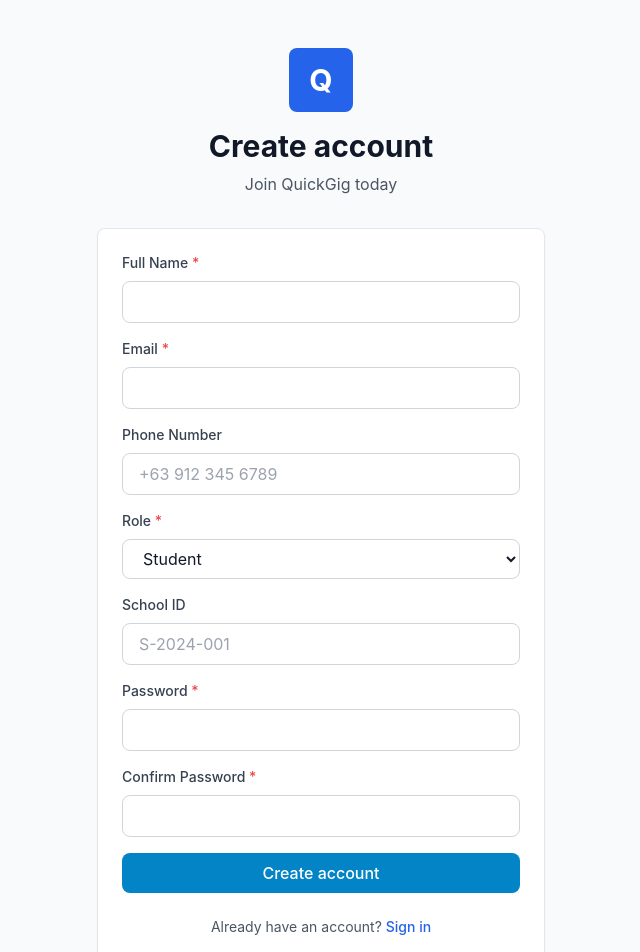
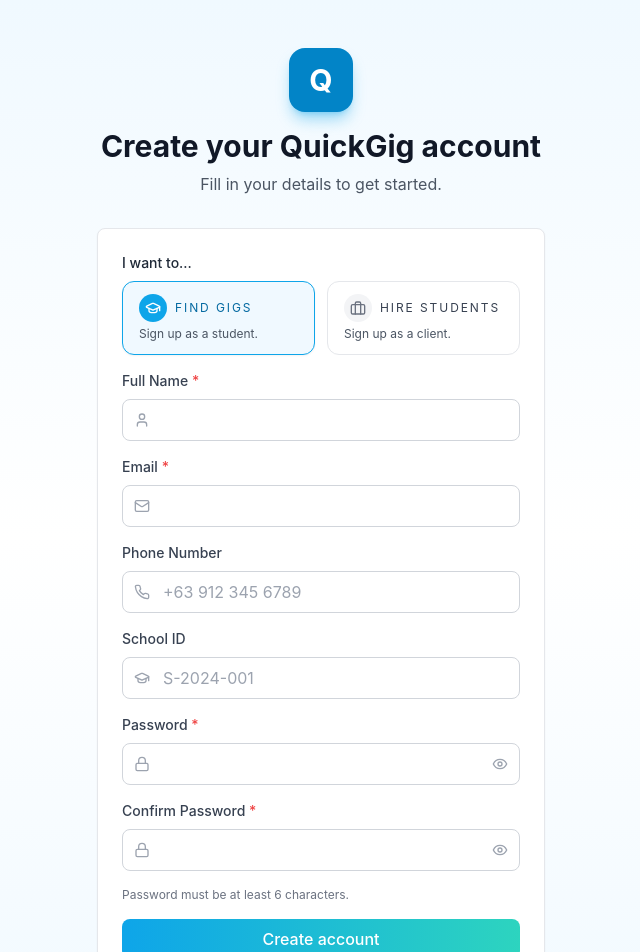
Before and after one commit to Style98k/Capstone, a React (Vite) app in the folder frontend/: page /register in a window 1280 px wide. Shown: the top 952 px of the page, without its empty margins (319-959 px from the left). Built offline with nearby package versions, Linux system fonts and the light colour scheme.

Commit message:
new login and reg

```diff
--- a/frontend/src/components/UI/Input.jsx
+++ b/frontend/src/components/UI/Input.jsx
@@ -7,8 +7,13 @@
   error,
   className = '',
   required = false,
+  leftIcon: LeftIcon,
+  rightElement,
   ...props
 }) {
+  const hasLeftIcon = Boolean(LeftIcon)
+  const hasRightElement = Boolean(rightElement)
+
   return (
     <div className="mb-4">
       {label && (
@@ -16,15 +21,29 @@
           {label} {required && <span className="text-red-500">*</span>}
         </label>
       )}
+      <div className="relative">
+        {LeftIcon && (
+          <div className="pointer-events-none absolute inset-y-0 left-0 pl-3 flex items-center text-gray-400">
+            <LeftIcon className="w-4 h-4" />
+          </div>
+        )}
         <input
           type={type}
           placeholder={placeholder}
           value={value}
           onChange={onChange}
-        className={`input ${error ? 'border-red-500 focus:ring-red-500' : ''} ${className}`}
+          className={`input ${error ? 'border-red-500 focus:ring-red-500' : ''} ${
+            hasLeftIcon ? 'pl-10' : ''
+          } ${hasRightElement ? 'pr-10' : ''} ${className}`}
           required={required}
           {...props}
         />
+        {rightElement && (
+          <div className="absolute inset-y-0 right-0 pr-3 flex items-center">
+            {rightElement}
+          </div>
+        )}
+      </div>
       {error && <p className="mt-1 text-sm text-red-500">{error}</p>}
     </div>
   )
--- a/frontend/src/pages/auth/Login.jsx
+++ b/frontend/src/pages/auth/Login.jsx
@@ -1,5 +1,7 @@
 import { useState } from 'react'
 import { Link, useNavigate } from 'react-router-dom'
+import { motion } from 'framer-motion'
+import { Mail, Lock, Eye, EyeOff } from 'lucide-react'
 import { useAuth } from '../../hooks/useLocalAuth'
 import Button from '../../components/UI/Button'
 import Input from '../../components/UI/Input'
@@ -10,6 +12,7 @@
   const [password, setPassword] = useState('')
   const [error, setError] = useState('')
   const [loading, setLoading] = useState(false)
+  const [showPassword, setShowPassword] = useState(false)
   const { login } = useAuth()
   const navigate = useNavigate()
 
@@ -33,20 +36,25 @@
   }
 
   return (
-    <div className="min-h-screen flex items-center justify-center bg-gray-50 dark:bg-gray-900 py-12 px-4 sm:px-6 lg:px-8">
+    <div className="min-h-screen flex items-center justify-center bg-gradient-to-b from-sky-50 via-white to-sky-50 dark:from-slate-950 dark:via-slate-900 dark:to-slate-950 py-12 px-4 sm:px-6 lg:px-8">
       <div className="max-w-md w-full">
         <div className="text-center mb-8">
           <div className="flex justify-center mb-4">
-            <div className="w-16 h-16 bg-primary-600 rounded-lg flex items-center justify-center">
+            <div className="w-16 h-16 bg-sky-600 rounded-2xl flex items-center justify-center shadow-lg shadow-sky-500/40">
               <span className="text-white font-bold text-3xl">Q</span>
             </div>
           </div>
           <h2 className="text-3xl font-bold text-gray-900 dark:text-white">Welcome back</h2>
-          <p className="mt-2 text-gray-600 dark:text-gray-400">Sign in to your QuickGig account</p>
+          <p className="mt-2 text-gray-600 dark:text-gray-400">Sign in to your account to continue.</p>
         </div>
 
-        <Card>
-          <form onSubmit={handleSubmit} className="space-y-6">
+        <motion.div
+          initial={{ opacity: 0, y: 16 }}
+          animate={{ opacity: 1, y: 0 }}
+          transition={{ duration: 0.35, ease: 'easeOut' }}
+        >
+          <Card>
+            <form onSubmit={handleSubmit} className="space-y-6">
             {error && (
               <div className="bg-red-50 dark:bg-red-900/20 border border-red-200 dark:border-red-800 text-red-700 dark:text-red-400 px-4 py-3 rounded-lg">
                 {error}
@@ -60,28 +68,43 @@
               onChange={(e) => setEmail(e.target.value)}
               placeholder="Enter your email or school ID"
               required
+              leftIcon={Mail}
             />
 
             <Input
               label="Password"
-              type="password"
+              type={showPassword ? 'text' : 'password'}
               value={password}
               onChange={(e) => setPassword(e.target.value)}
               placeholder="Enter your password"
               required
+              leftIcon={Lock}
+              rightElement={
+                <button
+                  type="button"
+                  onClick={() => setShowPassword(!showPassword)}
+                  className="text-gray-400 hover:text-gray-600 focus:outline-none"
+                >
+                  {showPassword ? <EyeOff className="w-4 h-4" /> : <Eye className="w-4 h-4" />}
+                </button>
+              }
             />
 
             <div className="flex items-center justify-between">
               <label className="flex items-center">
-                <input type="checkbox" className="rounded border-gray-300 text-primary-600 focus:ring-primary-500" />
+                <input type="checkbox" className="rounded border-gray-300 text-sky-600 focus:ring-sky-500" />
                 <span className="ml-2 text-sm text-gray-600 dark:text-gray-400">Remember me</span>
               </label>
-              <Link to="/forgot-password" className="text-sm text-primary-600 hover:text-primary-700">
+              <Link to="/forgot-password" className="text-sm text-sky-600 hover:text-sky-700">
                 Forgot password?
               </Link>
             </div>
 
-            <Button type="submit" className="w-full" disabled={loading}>
+            <Button
+              type="submit"
+              className="w-full bg-gradient-to-r from-sky-500 to-teal-400 hover:from-sky-600 hover:to-teal-500 border-0"
+              disabled={loading}
+            >
               {loading ? 'Signing in...' : 'Sign in'}
             </Button>
           </form>
@@ -89,12 +112,13 @@
           <div className="mt-6 text-center">
             <p className="text-sm text-gray-600 dark:text-gray-400">
               Don't have an account?{' '}
-              <Link to="/register" className="text-primary-600 hover:text-primary-700 font-medium">
+              <Link to="/register" className="text-sky-600 hover:text-sky-700 font-medium">
                 Sign up
               </Link>
             </p>
           </div>
         </Card>
+        </motion.div>
       </div>
     </div>
   )
--- a/frontend/src/pages/auth/Register.jsx
+++ b/frontend/src/pages/auth/Register.jsx
@@ -1,9 +1,10 @@
 import { useState, useEffect } from 'react'
 import { Link, useNavigate, useSearchParams } from 'react-router-dom'
+import { motion } from 'framer-motion'
+import { User, Mail, Phone, Lock, GraduationCap, Briefcase, Eye, EyeOff } from 'lucide-react'
 import { useAuth } from '../../hooks/useLocalAuth'
 import Button from '../../components/UI/Button'
 import Input from '../../components/UI/Input'
-import Select from '../../components/UI/Select'
 import Card from '../../components/UI/Card'
 
 export default function Register() {
@@ -27,6 +28,8 @@
   }, [searchParams])
   const [error, setError] = useState('')
   const [loading, setLoading] = useState(false)
+  const [showPassword, setShowPassword] = useState(false)
+  const [showConfirmPassword, setShowConfirmPassword] = useState(false)
   const { register } = useAuth()
   const navigate = useNavigate()
 
@@ -66,18 +69,23 @@
   }
 
   return (
-    <div className="min-h-screen flex items-center justify-center bg-gray-50 dark:bg-gray-900 py-12 px-4 sm:px-6 lg:px-8">
+    <div className="min-h-screen flex items-center justify-center bg-gradient-to-b from-sky-50 via-white to-sky-50 dark:from-slate-950 dark:via-slate-900 dark:to-slate-950 py-12 px-4 sm:px-6 lg:px-8">
       <div className="max-w-md w-full">
         <div className="text-center mb-8">
           <div className="flex justify-center mb-4">
-            <div className="w-16 h-16 bg-primary-600 rounded-lg flex items-center justify-center">
+            <div className="w-16 h-16 bg-sky-600 rounded-2xl flex items-center justify-center shadow-lg shadow-sky-500/40">
               <span className="text-white font-bold text-3xl">Q</span>
             </div>
           </div>
-          <h2 className="text-3xl font-bold text-gray-900 dark:text-white">Create account</h2>
-          <p className="mt-2 text-gray-600 dark:text-gray-400">Join QuickGig today</p>
+          <h2 className="text-3xl font-bold text-gray-900 dark:text-white">Create your QuickGig account</h2>
+          <p className="mt-2 text-gray-600 dark:text-gray-400">Fill in your details to get started.</p>
         </div>
 
+        <motion.div
+          initial={{ opacity: 0, y: 16 }}
+          animate={{ opacity: 1, y: 0 }}
+          transition={{ duration: 0.35, ease: 'easeOut' }}
+        >
         <Card>
           <form onSubmit={handleSubmit} className="space-y-4">
             {error && (
@@ -85,6 +93,54 @@
                 {error}
               </div>
             )}
+            <div className="mb-2">
+              <p className="text-sm font-medium text-gray-800 dark:text-gray-100 mb-2">I want to...</p>
+              <div className="grid grid-cols-2 gap-3">
+                <button
+                  type="button"
+                  onClick={() => setFormData(prev => ({ ...prev, role: 'student' }))}
+                  className={`flex flex-col items-start rounded-xl border px-4 py-3 text-left transition-all duration-200 ${
+                    formData.role === 'student'
+                      ? 'border-sky-500 bg-sky-50 text-sky-700 shadow-sm'
+                      : 'border-gray-200 hover:border-sky-200 hover:bg-sky-50/40 text-gray-700'
+                  }`}
+                >
+                  <div className="flex items-center gap-2 mb-1">
+                    <div
+                      className={`h-7 w-7 rounded-full flex items-center justify-center text-sm ${
+                        formData.role === 'student' ? 'bg-sky-500 text-white' : 'bg-gray-100 text-gray-500'
+                      }`}
+                    >
+                      <GraduationCap className="w-4 h-4" />
+                    </div>
+                    <span className="text-xs uppercase tracking-[0.16em]">Find gigs</span>
+                  </div>
+                  <p className="text-xs text-gray-600">Sign up as a student.</p>
+                </button>
+
+                <button
+                  type="button"
+                  onClick={() => setFormData(prev => ({ ...prev, role: 'client' }))}
+                  className={`flex flex-col items-start rounded-xl border px-4 py-3 text-left transition-all duration-200 ${
+                    formData.role === 'client'
+                      ? 'border-sky-500 bg-sky-50 text-sky-700 shadow-sm'
+                      : 'border-gray-200 hover:border-sky-200 hover:bg-sky-50/40 text-gray-700'
+                  }`}
+                >
+                  <div className="flex items-center gap-2 mb-1">
+                    <div
+                      className={`h-7 w-7 rounded-full flex items-center justify-center text-sm ${
+                        formData.role === 'client' ? 'bg-sky-500 text-white' : 'bg-gray-100 text-gray-500'
+                      }`}
+                    >
+                      <Briefcase className="w-4 h-4" />
+                    </div>
+                    <span className="text-xs uppercase tracking-[0.16em]">Hire students</span>
+                  </div>
+                  <p className="text-xs text-gray-600">Sign up as a client.</p>
+                </button>
+              </div>
+            </div>
 
             <Input
               label="Full Name"
@@ -92,6 +148,7 @@
               value={formData.name}
               onChange={handleChange}
               required
+              leftIcon={User}
             />
 
             <Input
@@ -101,6 +158,7 @@
               value={formData.email}
               onChange={handleChange}
               required
+              leftIcon={Mail}
             />
 
             <Input
@@ -110,18 +168,7 @@
               value={formData.phone}
               onChange={handleChange}
               placeholder="+63 912 345 6789"
-            />
-
-            <Select
-              label="Role"
-              name="role"
-              value={formData.role}
-              onChange={handleChange}
-              options={[
-                { value: 'student', label: 'Student' },
-                { value: 'client', label: 'Client' },
-              ]}
-              required
+              leftIcon={Phone}
             />
 
             {formData.role === 'student' && (
@@ -131,28 +178,55 @@
                 value={formData.schoolId}
                 onChange={handleChange}
                 placeholder="S-2024-001"
+                leftIcon={GraduationCap}
               />
             )}
 
             <Input
               label="Password"
-              type="password"
+              type={showPassword ? 'text' : 'password'}
               name="password"
               value={formData.password}
               onChange={handleChange}
               required
+              leftIcon={Lock}
+              rightElement={
+                <button
+                  type="button"
+                  onClick={() => setShowPassword(!showPassword)}
+                  className="text-gray-400 hover:text-gray-600 focus:outline-none"
+                >
+                  {showPassword ? <EyeOff className="w-4 h-4" /> : <Eye className="w-4 h-4" />}
+                </button>
+              }
             />
 
             <Input
               label="Confirm Password"
-              type="password"
+              type={showConfirmPassword ? 'text' : 'password'}
               name="confirmPassword"
               value={formData.confirmPassword}
               onChange={handleChange}
               required
+              leftIcon={Lock}
+              rightElement={
+                <button
+                  type="button"
+                  onClick={() => setShowConfirmPassword(!showConfirmPassword)}
+                  className="text-gray-400 hover:text-gray-600 focus:outline-none"
+                >
+                  {showConfirmPassword ? <EyeOff className="w-4 h-4" /> : <Eye className="w-4 h-4" />}
+                </button>
+              }
             />
 
-            <Button type="submit" className="w-full" disabled={loading}>
+            <p className="text-xs text-gray-500">Password must be at least 6 characters.</p>
+
+            <Button
+              type="submit"
+              className="w-full bg-gradient-to-r from-sky-500 to-teal-400 hover:from-sky-600 hover:to-teal-500 border-0"
+              disabled={loading}
+            >
               {loading ? 'Creating account...' : 'Create account'}
             </Button>
           </form>
@@ -160,12 +234,13 @@
           <div className="mt-6 text-center">
             <p className="text-sm text-gray-600 dark:text-gray-400">
               Already have an account?{' '}
-              <Link to="/login" className="text-primary-600 hover:text-primary-700 font-medium">
+              <Link to="/login" className="text-sky-600 hover:text-sky-700 font-medium">
                 Sign in
               </Link>
             </p>
           </div>
         </Card>
+        </motion.div>
       </div>
     </div>
   )
```
Lines whose indentation alone changed are shown as unchanged.
